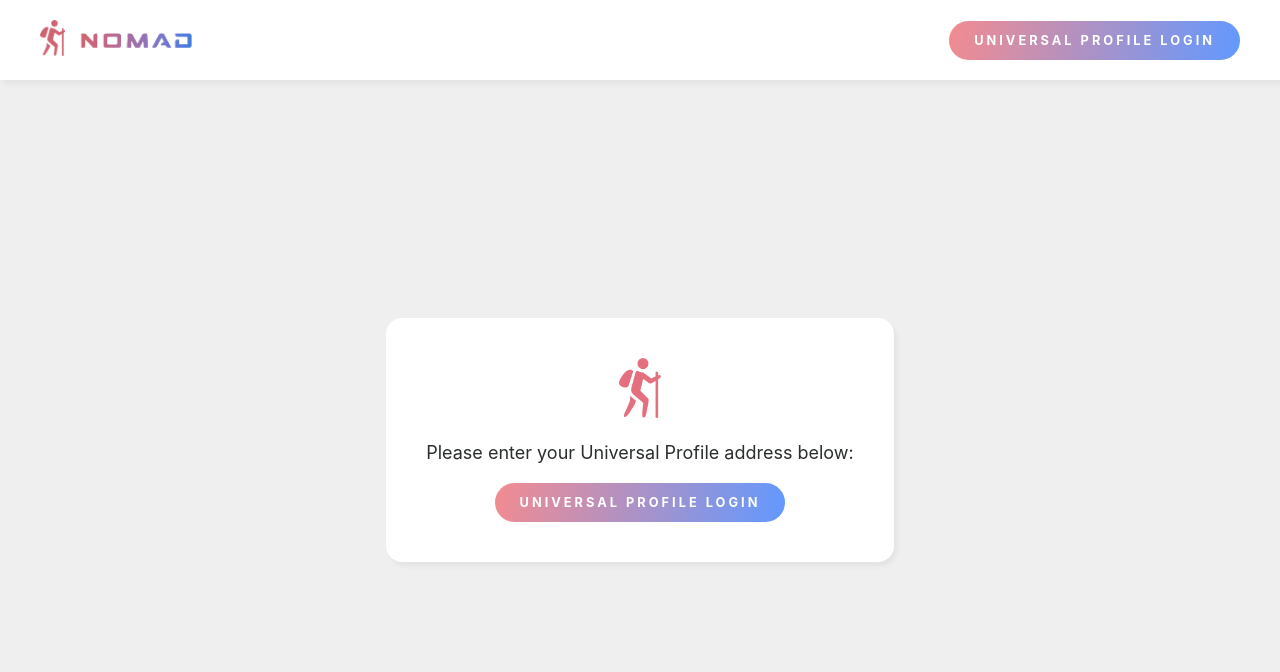
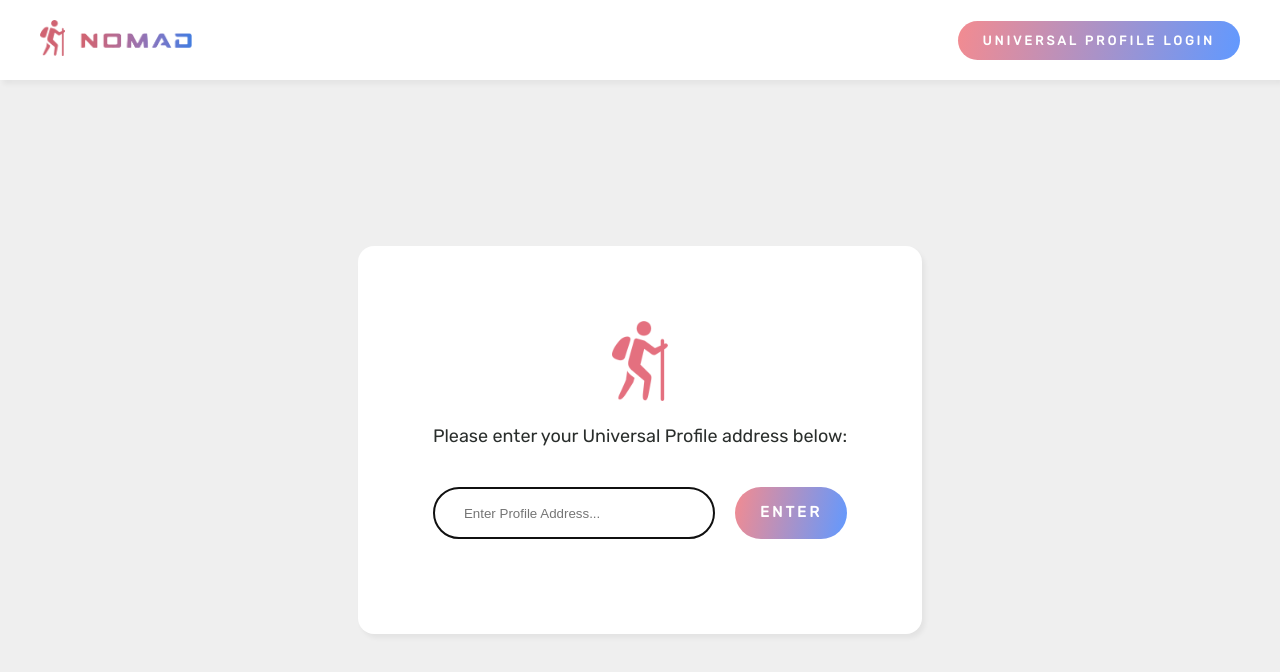
Before and after one commit to Dan-Nolan/Nomad, a React (Create React App) app in the folder client/: page / in a window 1280 px wide. Shown: the top 672 px of the page. Built offline with nearby package versions, Linux system fonts and the light colour scheme; what web3 would draw is missing.

Commit message:
login card match design

```diff
--- a/client/public/index.html
+++ b/client/public/index.html
@@ -3,6 +3,8 @@
   <head>
     <meta charset="utf-8" />
     <link rel="icon" href="%PUBLIC_URL%/favicon.ico" />
+
+    <link rel="stylesheet" href="https://fonts.googleapis.com/css?family=Rubik">
     <meta name="viewport" content="width=device-width, initial-scale=1" />
     <meta name="theme-color" content="#000000" />
     <meta name="description" content="Nomad" />
--- a/client/src/Login.js
+++ b/client/src/content/Login.js
@@ -12,25 +12,12 @@
 // demo profile: 0x92836Fda575E13947dc7b5D5d9a0418fCf152670
 
 function Login() {
-    const [inputMode, setInputMode] = useState(false);
     const [inputValue, setInputValue] = useState("");
 
     const { profile: [profile, setProfile] } = useContext(StoreContext);
 
     if (profile.loggedIn) {
         return null;
-    }
-
-    if (inputMode) {
-        return (
-            <input
-                autoFocus
-                type="text"
-                value={inputValue}
-                className="upl-input"
-                onChange={checkAddress}
-                placeholder="Enter Profile Address..." />
-        )
     }
 
     async function checkAddress(event) {
@@ -65,8 +52,17 @@
     }
 
     return (
-        <div className="upl" onClick={() => setInputMode(true)}>
-            Universal Profile Login
+        <div className="upl-form">
+            <input
+                autoFocus
+                type="text"
+                value={inputValue}
+                className="upl-input"
+                onChange={checkAddress}
+                placeholder="Enter Profile Address..." />
+            <div className="upl-enter" onClick={checkAddress}>
+                Enter
+            </div>
         </div>
     );
 }
--- /dev/null
+++ b/client/src/content/Login.scss
@@ -0,0 +1,29 @@
+.upl-form {
+    display: flex;
+    font-size: 18px;
+    margin: 20px 0;
+
+    .upl-input {
+        height: 50px;
+        padding: 0px 30px;
+        width: 220px;
+        background-color: white;
+        color: #2a2c2e;
+        border: 1px solid #999999;
+        border-radius: 30px;
+    }
+
+    .upl-enter {
+        padding: 0px 25px;
+        line-height: 50px;
+        margin-left: 20px;
+        border-radius: 30px;
+        cursor: pointer;
+        color: white;
+        text-transform: uppercase;
+        font-weight: bold;
+        font-size: 15px;
+        letter-spacing: 3px;
+        background-image: linear-gradient(102deg,#f38b90,#6199ff);
+    }
+}
--- a/client/src/content/LoginCard.js
+++ b/client/src/content/LoginCard.js
@@ -1,4 +1,4 @@
-import Login from 'Login';
+import Login from './Login';
 import icon from "images/nomad-icon-login@2x.png";
 import "./LoginCard.scss";
 
--- a/client/src/content/LoginCard.scss
+++ b/client/src/content/LoginCard.scss
@@ -1,5 +1,5 @@
 .login-card {
-    padding: 40px;
+    padding: 75px;
     background-color: white;
     border-radius: 16px;
     box-shadow: 3px 4px 5px 0px rgba(0, 4, 15, 0.05);
@@ -10,14 +10,14 @@
     .icon {
         margin-bottom: 20px;
         img {
-            height: 60px;
+            height: 80px;
         }
     }
 
     .instructions {
         font-size: 18px;
         margin-bottom: 20px;
-        font-weight: medium;
+        font-weight: 500;
         color: #2a2e2c;
     }
 }
--- a/client/src/index.scss
+++ b/client/src/index.scss
@@ -4,9 +4,7 @@
 
 body {
   margin: 0;
-  font-family: -apple-system, BlinkMacSystemFont, 'Segoe UI', 'Roboto', 'Oxygen',
-    'Ubuntu', 'Cantarell', 'Fira Sans', 'Droid Sans', 'Helvetica Neue',
-    sans-serif;
+  font-family: 'Rubik', serif;
   -webkit-font-smoothing: antialiased;
   -moz-osx-font-smoothing: grayscale;
 }
--- a/client/src/nav/ProfileSection.js
+++ b/client/src/nav/ProfileSection.js
@@ -1,4 +1,4 @@
-import Login from '../Login';
+import Login from './UPLogin';
 import { useContext } from 'react';
 import { StoreContext } from "utils/Store";
 import "./ProfileSection.scss";
--- /dev/null
+++ b/client/src/nav/UPLogin.js
@@ -0,0 +1,11 @@
+import "./UPLogin.scss";
+
+function UPLogin() {
+    return (
+        <div className="upl">
+            Universal Profile Login
+        </div>
+    );
+}
+
+export default UPLogin;
--- a/client/src/Login.scss
+++ b/client/src/nav/UPLogin.scss
@@ -1,4 +1,4 @@
-.upl, .upl-input {
+.upl {
     font-size: .8em;
     padding: 12px 25px;
     border-radius: 30px;
```
